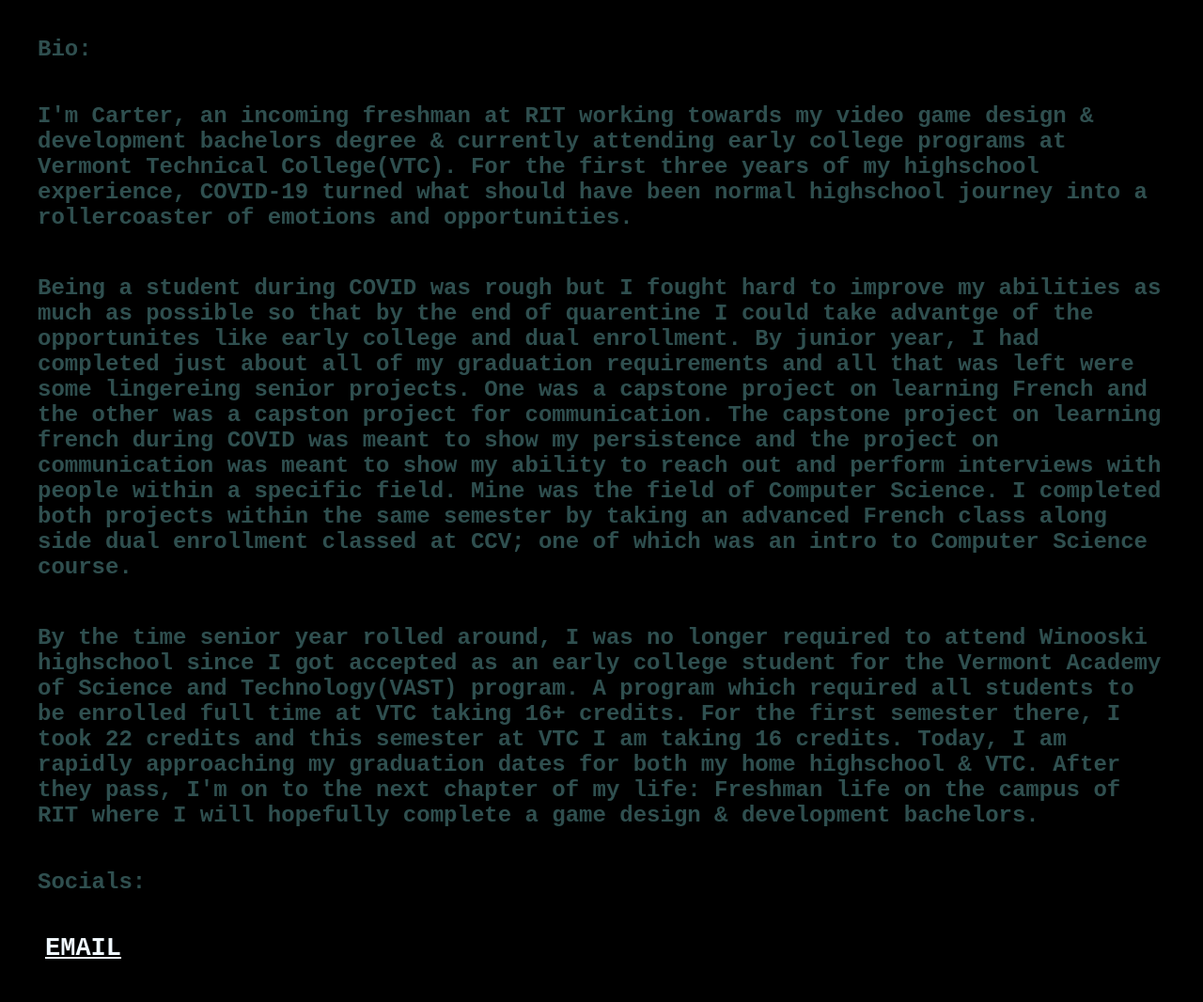
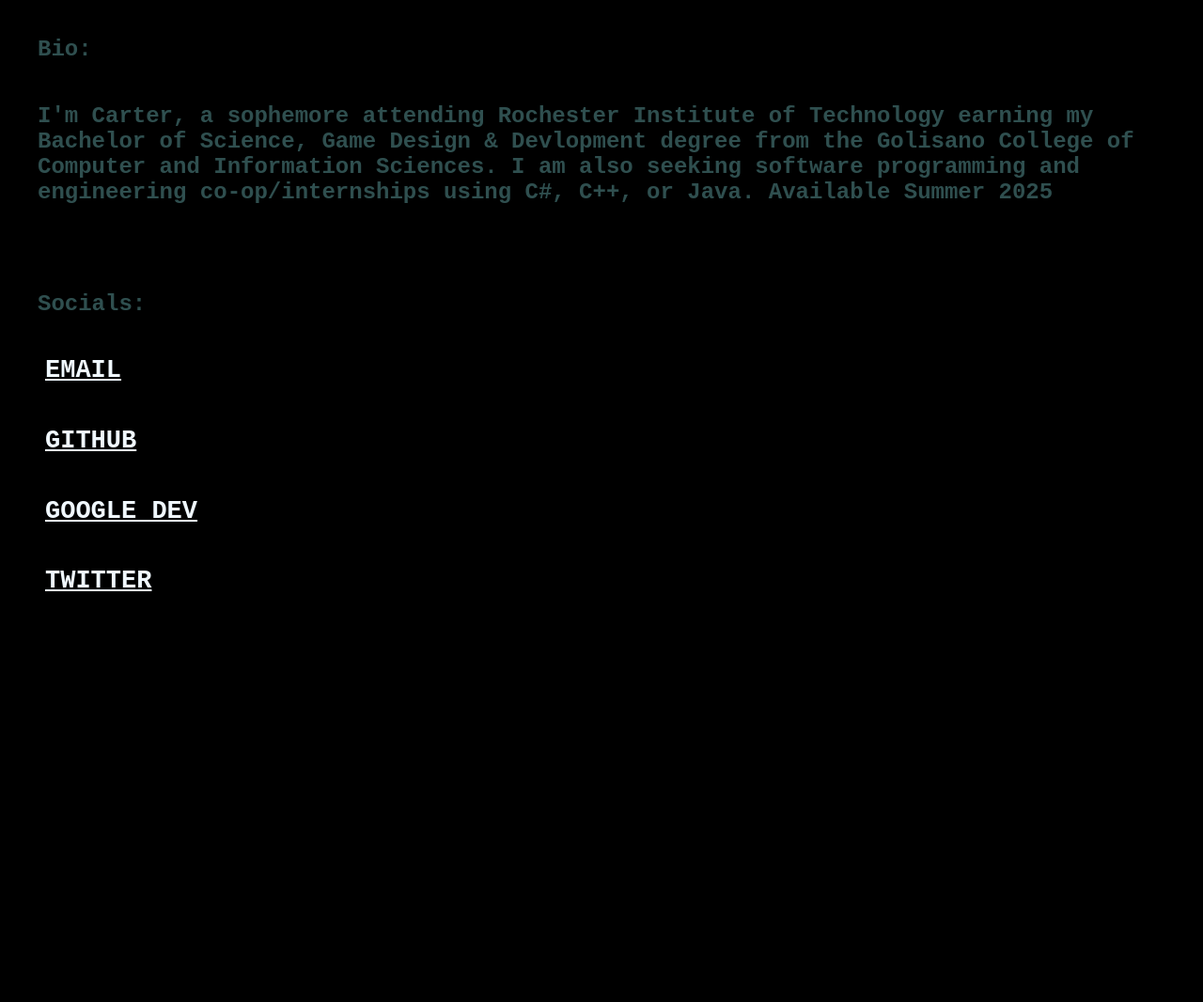
Before and after one commit to CarterIrish/PortfolioWebsite, a plain HTML site: page index.html in a window 1280 px wide. Shown: the part 655-1721 px from the top of the page at 94% size. After the commit the page ends 1351 px from the top, so only its background shows below. Drawn offline with Linux system fonts and the light colour scheme.

Commit message:
Removed Description text from covid era.

```diff
--- a/index.html
+++ b/index.html
@@ -27,18 +27,12 @@
       <main>
         <div id="myBio">
           <h2 class="sectionHeaders">Bio:</h2>
-          <p class="descriptionText">I'm Carter, an incoming freshman at RIT working towards my video game design & development bachelors degree & currently attending early college programs at Vermont Technical College(VTC).
-            For the first three years of my highschool experience, COVID-19 turned what should have been normal highschool journey into a rollercoaster of emotions and opportunities.
-          </p>
-          <p class="descriptionText">Being a student during COVID was rough but I fought hard to improve my abilities as much as possible so that by the end of quarentine I could take advantge of the opportunites like
-            early college and dual enrollment. By junior year, I had completed just about all of my graduation requirements and all that was left were some lingereing senior projects. One was a capstone project on learning French
-            and the other was a capston project for communication. The capstone project on learning french during COVID was meant to show my persistence and the project on communication was meant to show my ability to reach out and perform interviews with people
-            within a specific field. Mine was the field of Computer Science. I completed both projects within the same semester by taking an advanced French class along side dual enrollment classed at CCV; one of which was an intro to Computer Science course.
+          <p class="descriptionText">I'm Carter, a sophemore attending Rochester Institute of Technology earning my Bachelor of Science, Game Design & Devlopment degree from the Golisano College of Computer and Information Sciences.
+            I am also seeking software programming and engineering co-op/internships using C#, C++, or Java. Available Summer 2025
+
           </p>
           <p class="descriptionText">
-            By the time senior year rolled around, I was no longer required to attend Winooski highschool since I got accepted as an early college student for the Vermont Academy of Science
-            and Technology(VAST) program. A program which required all students to be enrolled full time at VTC taking 16+ credits. For the first semester there, I took 22 credits and this semester at VTC I am taking 16 credits.
-            Today, I am rapidly approaching my graduation dates for both my home highschool & VTC. After they pass, I'm on to the next chapter of my life: Freshman life on the campus of RIT where I will hopefully complete a game design & development bachelors.
+
           </p>
         </div>
         <div id="mySocials">
```
